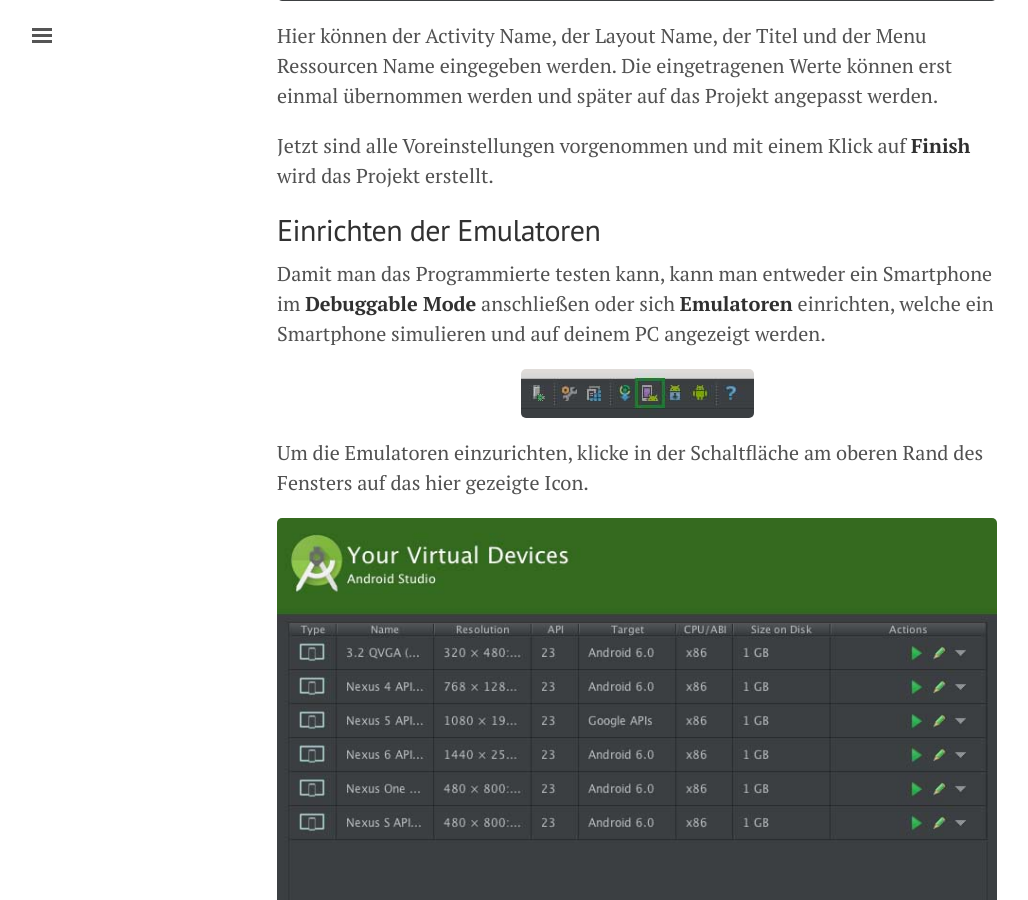
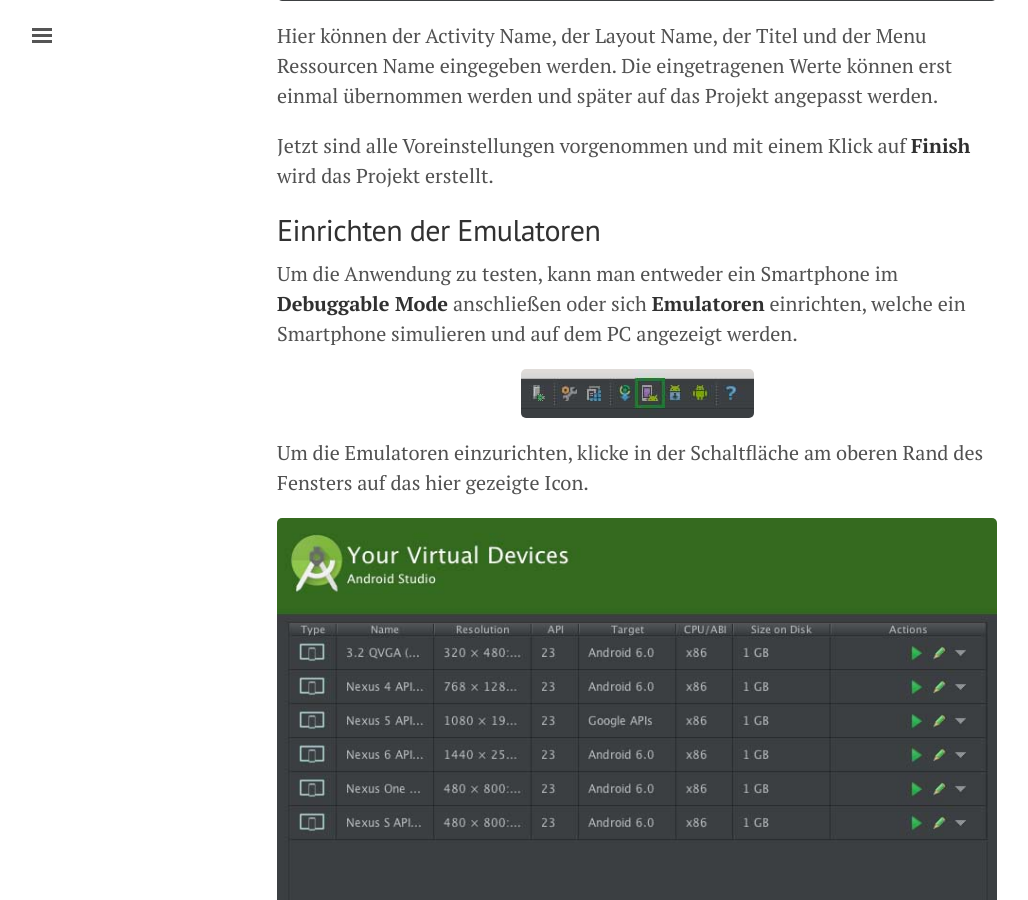
Before and after one commit to JamitLabs/BestPractices, a Jekyll site: the page built from Android/creating_android_studio_projects.md, in a window 1280 px wide and 900 px high, scrolled down 3900 px. Shown: the whole window, without its empty margins (3-1031 px from the left). Built offline with Jekyll 4.4.1, drawn with Linux system fonts in a browser that asks for light colours.

Commit message:
Change path of images, minor text changes

```diff
--- a/Android/creating_android_studio_projects.md
+++ b/Android/creating_android_studio_projects.md
@@ -26,18 +26,18 @@
 * **Project location:** Hier wird das Verzeichnis angeben, in welchem das Projekt angelegt werden soll.
 
 
-![Target Android Devices](/public/images/creating-android-studio-projects/target_android_devices.png)
+![Target Android Devices](../public/images/creating-android-studio-projects/target_android_devices.png)
 
 Nun muss man auswählen für welche Geräte die App programmiert werden soll. In den meisten Fällen wird dies **Phone and Tablet** sein.
 Das **Minimum SDK** gibt die niedrigste Android Version an, auf welcher die App lauffähig sein wird. Damit möglichst viele Geräte unterstützt werden, ist es sinnvoll eine der niedrigeren Versionen zu wählen.
 Es gibt Funktionen, die erst auf neueren Versionen unterstützt werden. Diese können dann für die neueren Versionen frei gegeben werden.
 
-![Add an activity to Mobile](/public/images/creating-android-studio-projects/add_an_activity_to_mobile.jpg)
+![Add an activity to Mobile](../public/images/creating-android-studio-projects/add_an_activity_to_mobile.jpg)
 
 Auf diesem Screen kann man einstellen, welche Elemente beim Erstellen des Projektes generiert werden sollen. Zu empfehlen ist die **Blank Activity**, da hier schon die ersten notwendigen Ordner und die MainActivity angelegt werden.
 Die MainActivity ist zuständig für das starten des Systems, da es bei der App Programmierung keine main() Methode gibt, die diese Aufgabe übernimmt.
 
-![Customize the Activity](/public/images/creating-android-studio-projects/customize_the_activity.png)
+![Customize the Activity](../public/images/creating-android-studio-projects/customize_the_activity.png)
 
 Hier können der Activity Name, der Layout Name, der Titel und der Menu Ressourcen Name eingegeben werden. Die eingetragenen Werte können erst einmal übernommen werden und später auf das Projekt angepasst werden.
 
@@ -47,41 +47,41 @@
 
 ## Einrichten der Emulatoren
 
-Damit man das Programmierte testen kann, kann man entweder ein Smartphone im **Debuggable Mode** anschließen oder sich **Emulatoren** einrichten, welche ein Smartphone simulieren und auf deinem PC angezeigt werden.
+Um die Anwendung zu testen, kann man entweder ein Smartphone im **Debuggable Mode** anschließen oder sich **Emulatoren** einrichten, welche ein Smartphone simulieren und auf dem PC angezeigt werden.
 
-![set up emulators](/public/images/creating-android-studio-projects/set_up_emulators.jpg)
+![set up emulators](../public/images/creating-android-studio-projects/set_up_emulators.jpg)
 
 Um die Emulatoren einzurichten, klicke in der Schaltfläche am oberen Rand des Fensters auf das hier gezeigte Icon.
 
 
-![Your Virtual Devices](/public/images/creating-android-studio-projects/your_virtual_devices.jpg)
+![Your Virtual Devices](../public/images/creating-android-studio-projects/your_virtual_devices.jpg)
 
 In dieser Ansicht werden die schon eingestellten Emulatoren angezeigt. Man kann beliebig viele Geräte erstellen und diese später beim Starten der App auswählen.
 Ist beim ersten Öffnen noch kein Emulator eingestellt oder möchte man einen Neuen hinzufügen, muss man auf **+ Create Virtual Device...** klicken.
 
-![Select Hardware](/public/images/creating-android-studio-projects/select_hardware.png)
+![Select Hardware](../public/images/creating-android-studio-projects/select_hardware.png)
 
 Hier kann man zuerst eine Kategorie auswählen, was für ein Gerätetyp man simulieren möchte. In diesem Beispiel erstellen wir einen Smartphone Emulator (Phone). In der Tabelle werden nun verschiedene Geräte mit näheren Informationen angezeigt (Displaygröße, Auflösung, Pixeldichte). Hat man sich für ein Gerät entschieden, dieses auswählen und auf Next klicken.
 
 // TODO: Welche Emulatoren machen Sinn??
 
-![System Image](/public/images/creating-android-studio-projects/system_image.png)
+![System Image](../public/images/creating-android-studio-projects/system_image.png)
 
 Auf diesem Screen ist eine Android System Version zu wählen.
 
 
-![Android Virtual Device](/public/images/creating-android-studio-projects/android_virtual_device.jpg)
+![Android Virtual Device](../public/images/creating-android-studio-projects/android_virtual_device.png)
 
 Auf dem letzten Screen kann man seine Angaben überprüfen und weitere Einstellungen treffen, wie zum Beispiel die Größe des RAMs, heaps, Internen Speichers und der SD Karte. Für die meisten Applikationen sollten aber die voreingestellten Werte genügen.
 Mit einem Klick auf **Finish** wird der Emulator erstellt und der Liste hinzugefügt.
 
 Um die Applikation nun in diesem Emulator zu testen, zunächst einmal das Fenster schließen.
 
-![start application](/public/images/creating-android-studio-projects/start_application.jpg)
+![start application](../public/images/creating-android-studio-projects/start_application.jpg)
 
 Mit einem Klick auf den **grünen Pfeil** in der oberen Schaltfläche, startet man die App.
 
-![Choose Device](/public/images/creating-android-studio-projects/choose_device.jpg)
+![Choose Device](../public/images/creating-android-studio-projects/choose_device.jpg)
 
 Beim ersten Starten ist noch kein **running device** angelegt. Um das zu tun **Launch emulator** auswählen. In der Combo Box werden alle Emulatoren angezeigt, welche wie oben beschrieben eingerichtet wurden. Hier nun das gewünschte Gerät auswählen. Möchte man dieses Gerät auch für die zukünftigen Launches nutzen bei **Use same device for future launches** einen Haken setzen. Mit einem Klick auf **OK** wird der Emulator gestartet. Dies kann unter Umständen eine Weile dauern. Wenn man eine Weil an einem Projekt arbeitet möchte, ist es sinnvoll den Emulator nicht zu schließen, da es sonst bei jedem Start viel Zeit kosten würde. Wurde er gestartet und nicht wieder geschlossen, wird er nun unter **running devices** angezeigt.
 
```
